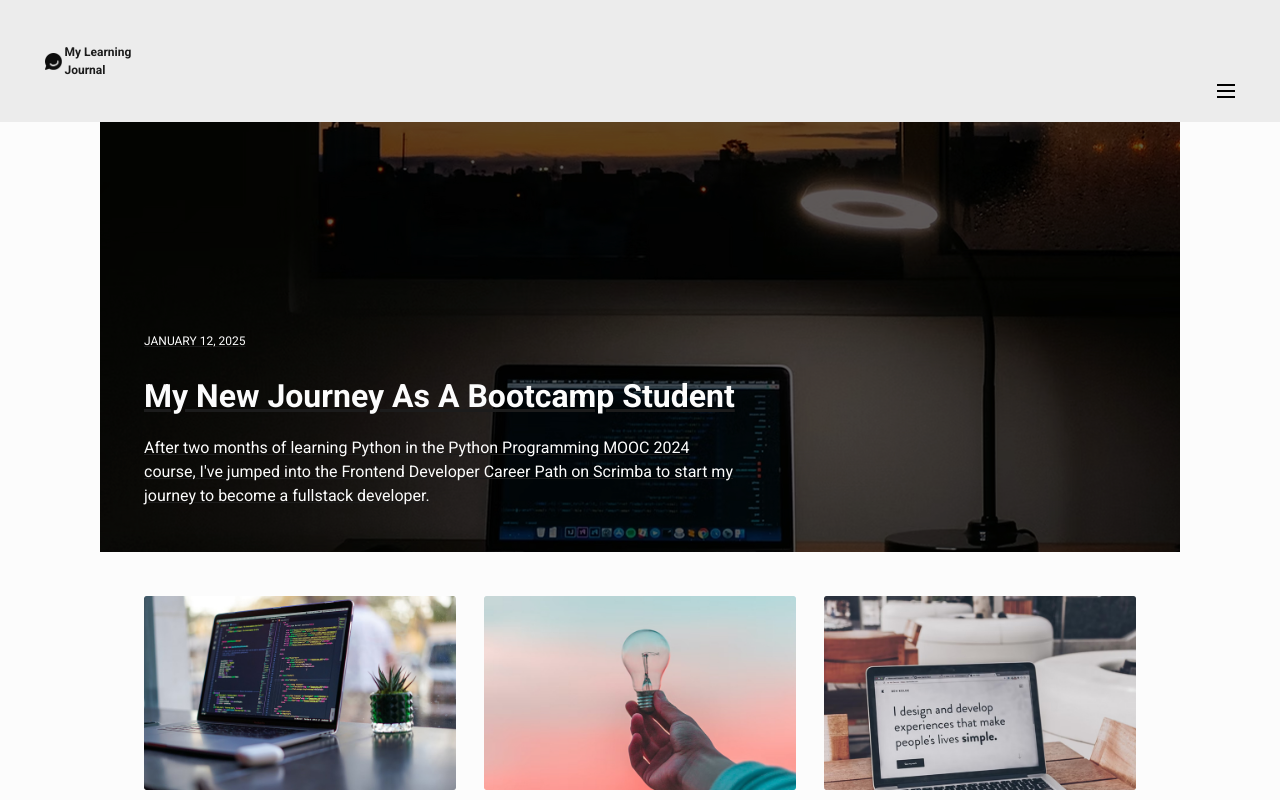
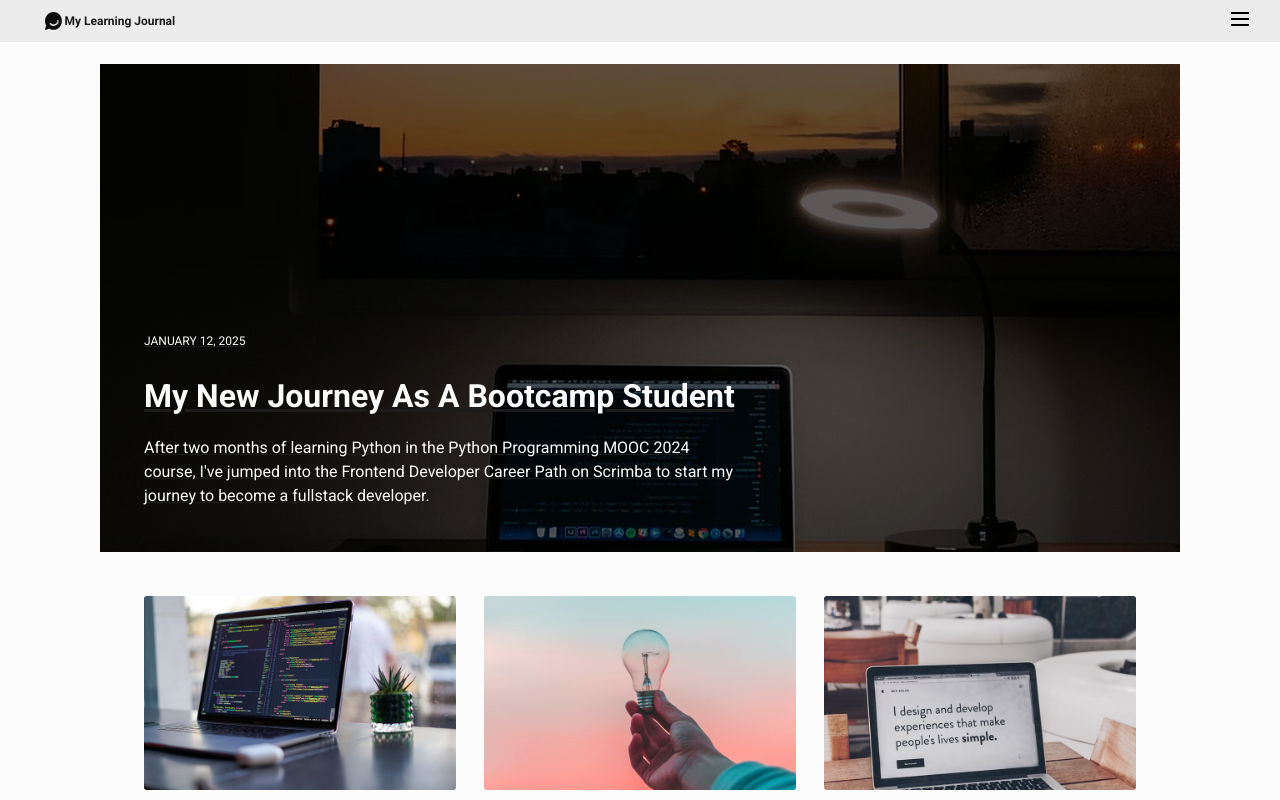
Before and after one commit to mnguyencodes/my-learning-journal, a React (Vite) app: page / in a window 1280 px wide. Shown: the top 800 px of the page. Built offline with nearby package versions, Linux system fonts and the light colour scheme.

Commit message:
Position the Menu component
- Positioned the Menu component to be on the far right of th navbar.

```diff
--- a/src/components/Menu/Menu.css
+++ b/src/components/Menu/Menu.css
@@ -1,10 +1,10 @@
 /* Menu */
 
 div.menu {
+    position: absolute;
     display: flex;
     flex-direction: column;
     width: 100%;
-    margin-top: 5em;
 }
 
 /* MenuIcon - HamburgerIcon */
@@ -19,14 +19,22 @@ div.hamburger {
 
 a.menu-item-link {
     padding-inline: 1em;
-    margin-block: 1.5em;
+    padding-block: 1.5em;
+    border-bottom: 1px solid #cacfd7;
+}
+
+a.menu-item-link:hover {
+    background-color: #e0e6ef;
 }
 
 /* MenuDropdown */
 
 .menu-dropdown {
+    position: relative;
     display: flex;
     flex-direction: column;
+    background-color: #ECECEC;
+    margin-top: 1em;
 }
 
 div.hamburger-container {
@@ -34,8 +42,7 @@ div.hamburger-container {
     flex-direction: column;
     gap: 0.3em;
     width: auto;
-    padding: 1em;
-    margin-block: 0;
     margin-left: auto;
+    margin-right: 5%;
     cursor: pointer;
 }
```
